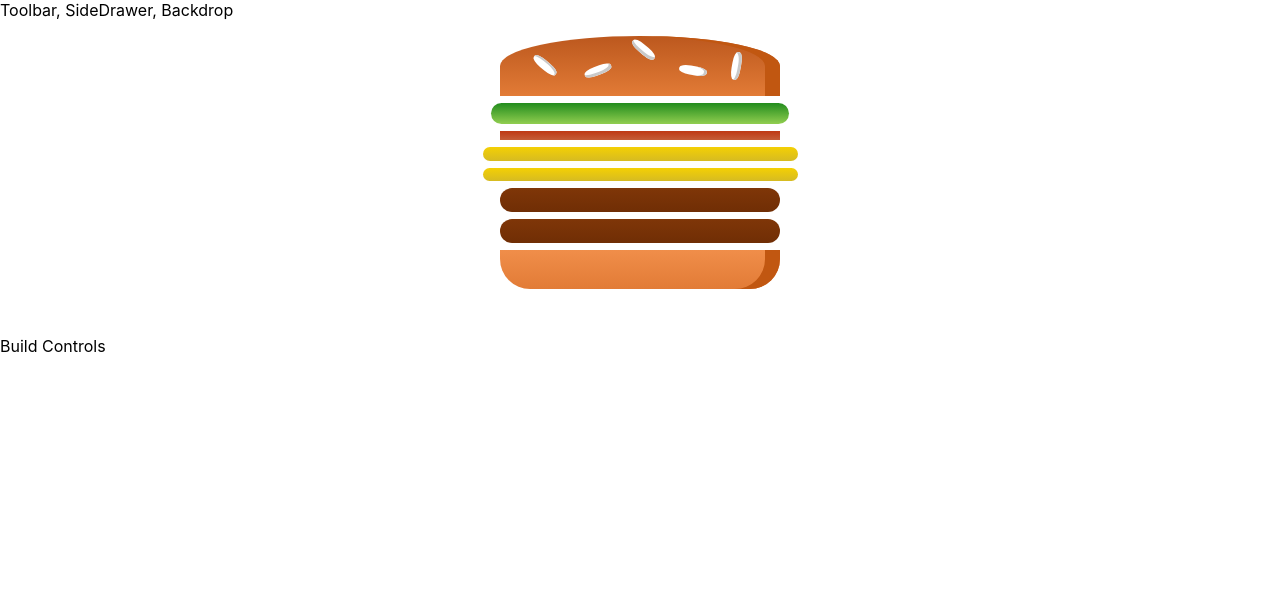
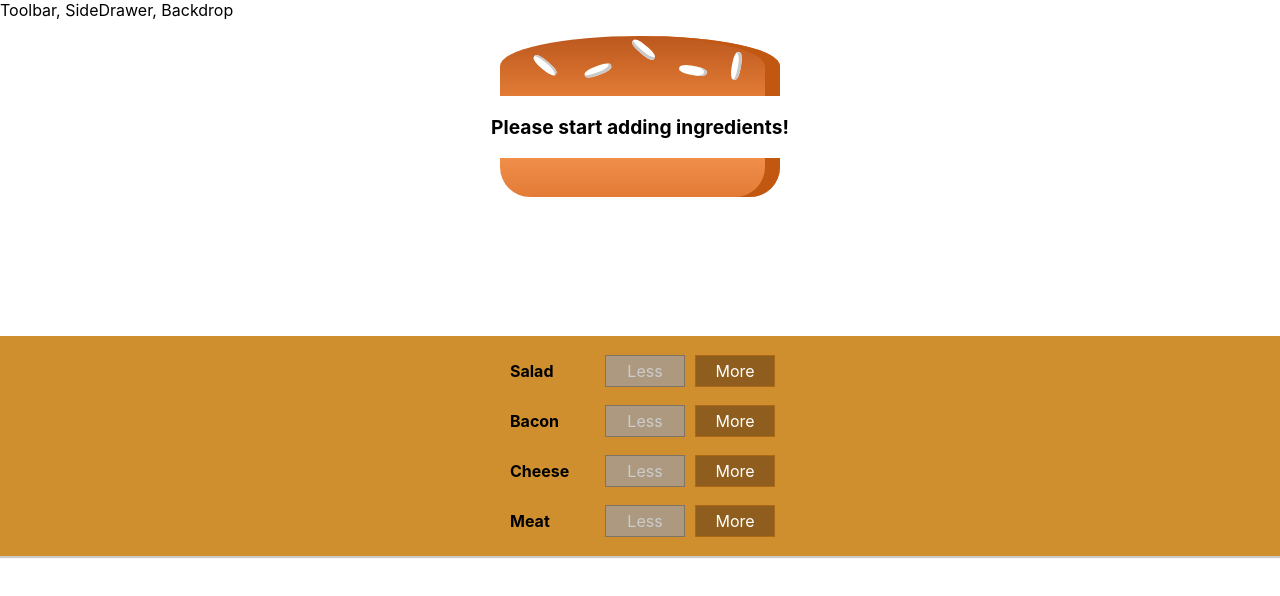
Before and after one commit to ruifengwang0/Burger-Builder, a React app: page / in a window 1280 px wide. Shown: the top 596 px of the page. Built offline with nearby package versions, Linux system fonts and the light colour scheme; the HTML template or start-up script is replaced by a standard one.

Commit message:
Dynamically add or remove ingredients from the button click

```diff
--- /dev/null
+++ b/src/components/Burger/BuildControls/BuildControl/BuildControl.js
@@ -0,0 +1,12 @@
+import React from 'react';
+import classes from './BuildControl.module.css';
+
+const buildControl = (props) => (
+    <div className={classes.BuildControl}>
+        <div className={classes.Label}>{props.label}</div>
+        <button className={classes.Less} onClick={props.removed} disabled={props.disabled}>Less</button>
+        <button className={classes.More} onClick={props.added}>More</button>
+    </div>
+);
+
+export default buildControl;
--- /dev/null
+++ b/src/components/Burger/BuildControls/BuildControl/BuildControl.module.css
@@ -0,0 +1,56 @@
+.BuildControl {
+    display: flex;
+    justify-content: space-between;
+    align-items: center;
+    margin: 5px 0;
+}
+
+.BuildControl button {
+    display: block;
+    font: inherit;
+    padding: 5px;
+    margin: 0 5px;
+    width: 80px;
+    border: 1px solid #AA6817;
+    cursor: pointer;
+    outline: none;
+}
+
+.BuildControl button:disabled {
+    background-color: #AC9980;
+    border: 1px solid #7E7365;
+    color: #ccc;
+    cursor: default;
+}
+
+.BuildControl button:hover:disabled {
+    background-color: #AC9980;
+    color: #ccc;
+    cursor: not-allowed;
+}
+
+.Label {
+    padding: 10px;
+    font-weight: bold;
+    width: 80px;
+}
+
+.BuildControl .Less {
+    background-color: #D39952;
+    color: white;
+}
+
+.BuildControl .More {
+    background-color: #8F5E1E;
+    color: white;
+}
+
+.BuildControl .Less:hover, .BuildControl .Less:active {
+    background-color: #DAA972;
+    color: white;
+}
+
+.BuildControl .More:hover,.BuildControl .More:active {
+    background-color: #99703F;
+    color: white;
+}
--- /dev/null
+++ b/src/components/Burger/BuildControls/BuildControls.js
@@ -0,0 +1,25 @@
+import React from 'react';
+import classes from './BuildControls.module.css';
+import BuildControl from './BuildControl/BuildControl';
+
+const controls = [
+    { label: 'Salad', type:'salad' },
+    { label: 'Bacon', type:'bacon' },
+    { label: 'Cheese', type:'cheese' },
+    { label: 'Meat', type:'meat' },
+];
+
+const buildControls = (props) => (
+    <div className={classes.BuildControls}>
+        {controls.map(ctrl => (
+            <BuildControl
+                key={ctrl.label}
+                label={ctrl.label}
+                added={() => props.ingredientAdded(ctrl.type)}
+                removed={() => props.ingredientRemoved(ctrl.type)}
+                disabled={props.disabled[ctrl.type]} />
+        ))}
+    </div>
+);
+
+export default buildControls;
--- /dev/null
+++ b/src/components/Burger/BuildControls/BuildControls.module.css
@@ -0,0 +1,10 @@
+.BuildControls{
+    width: 100%;
+    background-color:#CF8F2E;
+    display:flex;
+    flex-flow:column;
+    align-items:center;
+    box-shadow:0 2px 1px #ccc;
+    margin: auto;
+    padding: 10px 0;
+}
--- a/src/components/Burger/Burger.js
+++ b/src/components/Burger/Burger.js
@@ -3,12 +3,20 @@
 import BurgerIngredient from './BurgerIngredient/BurgerIngredient';
 
 const burger = (props) => {
-    const transformedIngredients = Object.keys(props.ingredients)
+    let transformedIngredients = Object.keys(props.ingredients)
     .map(igKey => {
         return [...Array(props.ingredients[igKey])].map((_,i) => {
             return <BurgerIngredient key={igKey + i} type={igKey} />;
         });
-    });
+    }).reduce((arr,el) => {
+        return arr.concat(el)
+    }, []);
+    console.log(transformedIngredients);
+
+    if(transformedIngredients.length === 0){
+        transformedIngredients = <p>Please start adding ingredients!</p>
+    }
+
     return (
         <div className={classes.Burger}>
             <BurgerIngredient type="bread-top" />
--- a/src/containers/BurgerBuilder/BurgerBuilder.js
+++ b/src/containers/BurgerBuilder/BurgerBuilder.js
@@ -1,22 +1,73 @@
 import React, {Component} from 'react';
 import Auxiliary from '../../hoc/Auxiliary';
 import Burger from '../../components/Burger/Burger';
+import BuildControls from '../../components/Burger/BuildControls/BuildControls';
+
+const INGREDIENT_PRICES = {
+    salad: 0.5,
+    cheese: 0.4,
+    meat: 1.3,
+    bacon: 0.7
+}
 
 class BurgerBuilder extends Component{
     state = {
         ingredients: {
-            salad: 1,
-            bacon: 1,
-            cheese: 2,
-            meat: 2
+            salad: 0,
+            bacon: 0,
+            cheese: 0,
+            meat: 0
+        },
+        totalPrice: 4
+    }
+
+    addIngredientHandler = (type) => {
+        const oldCount = this.state.ingredients[type];
+        const updatedCount = oldCount + 1;
+        const updatedIngredients = {
+            ...this.state.ingredients
+        };
+        updatedIngredients[type] = updatedCount;
+        const priceAddition = INGREDIENT_PRICES[type];
+        const oldPrice = this.state.totalPrice;
+        const newPrice = oldPrice + priceAddition;
+        this.setState({
+            totalPrice: newPrice, ingredients: updatedIngredients
+        });
+    }
+
+    removeIngredientHandler = (type) => {
+        const oldCount = this.state.ingredients[type];
+        if(oldCount <= 0){
+            return;
         }
+        const updatedCount = oldCount - 1;
+        const updatedIngredients = {
+            ...this.state.ingredients
+        };
+        updatedIngredients[type] = updatedCount;
+        const priceDeduction = INGREDIENT_PRICES[type];
+        const oldPrice = this.state.totalPrice;
+        const newPrice = oldPrice - priceDeduction;
+        this.setState({
+            totalPrice: newPrice, ingredients: updatedIngredients
+        });
     }
 
     render(){
+        const disabledInfo = {
+            ...this.state.ingredients
+        };
+        for(let key in disabledInfo){
+            disabledInfo[key] = disabledInfo[key] <= 0
+        }
         return (
             <Auxiliary>
                 <Burger ingredients={this.state.ingredients} />
-                <div>Build Controls</div>
+                <BuildControls
+                    ingredientAdded={this.addIngredientHandler}
+                    ingredientRemoved={this.removeIngredientHandler}
+                    disabled={disabledInfo} />
             </Auxiliary>
         );
     }
```
